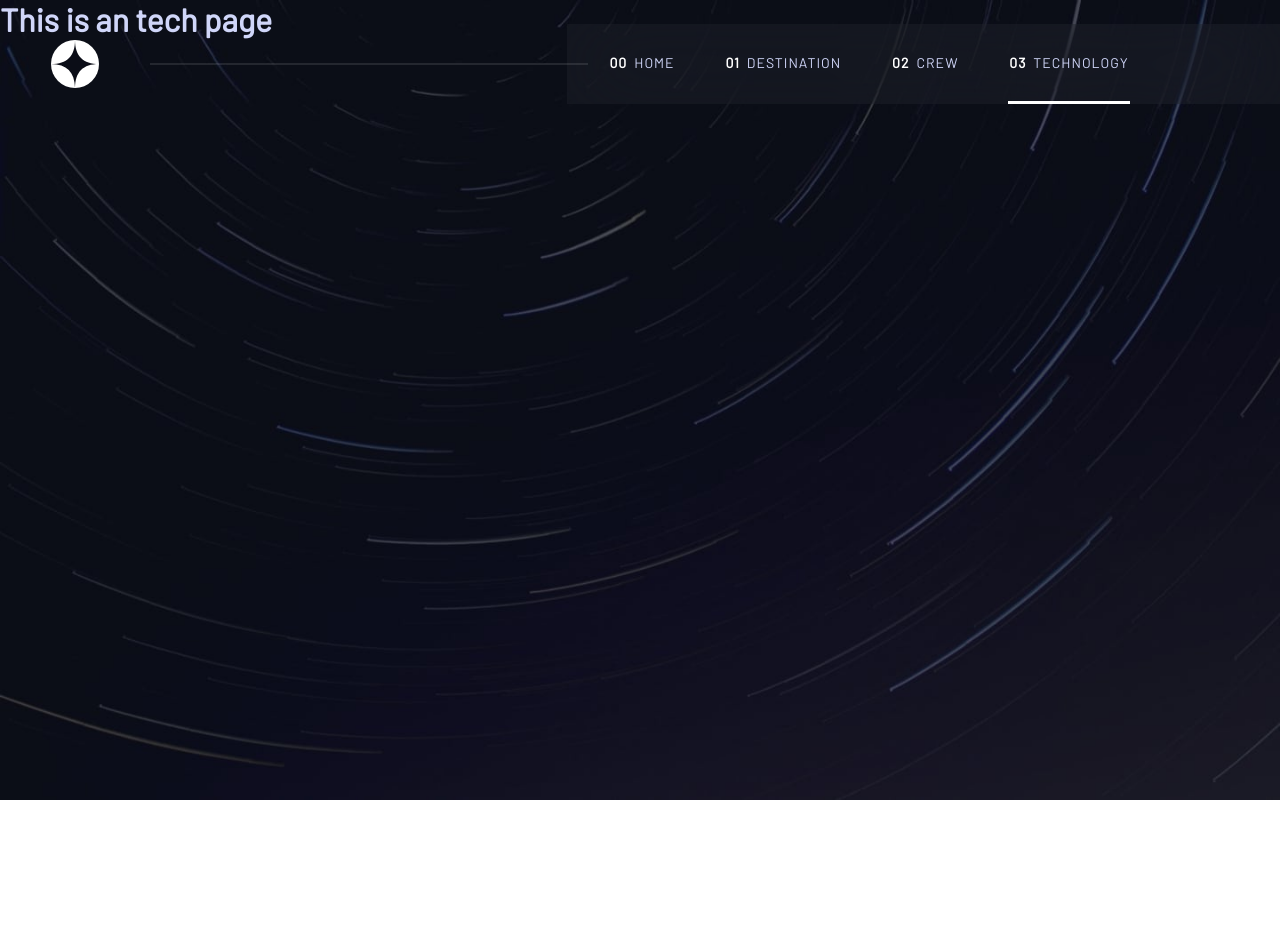
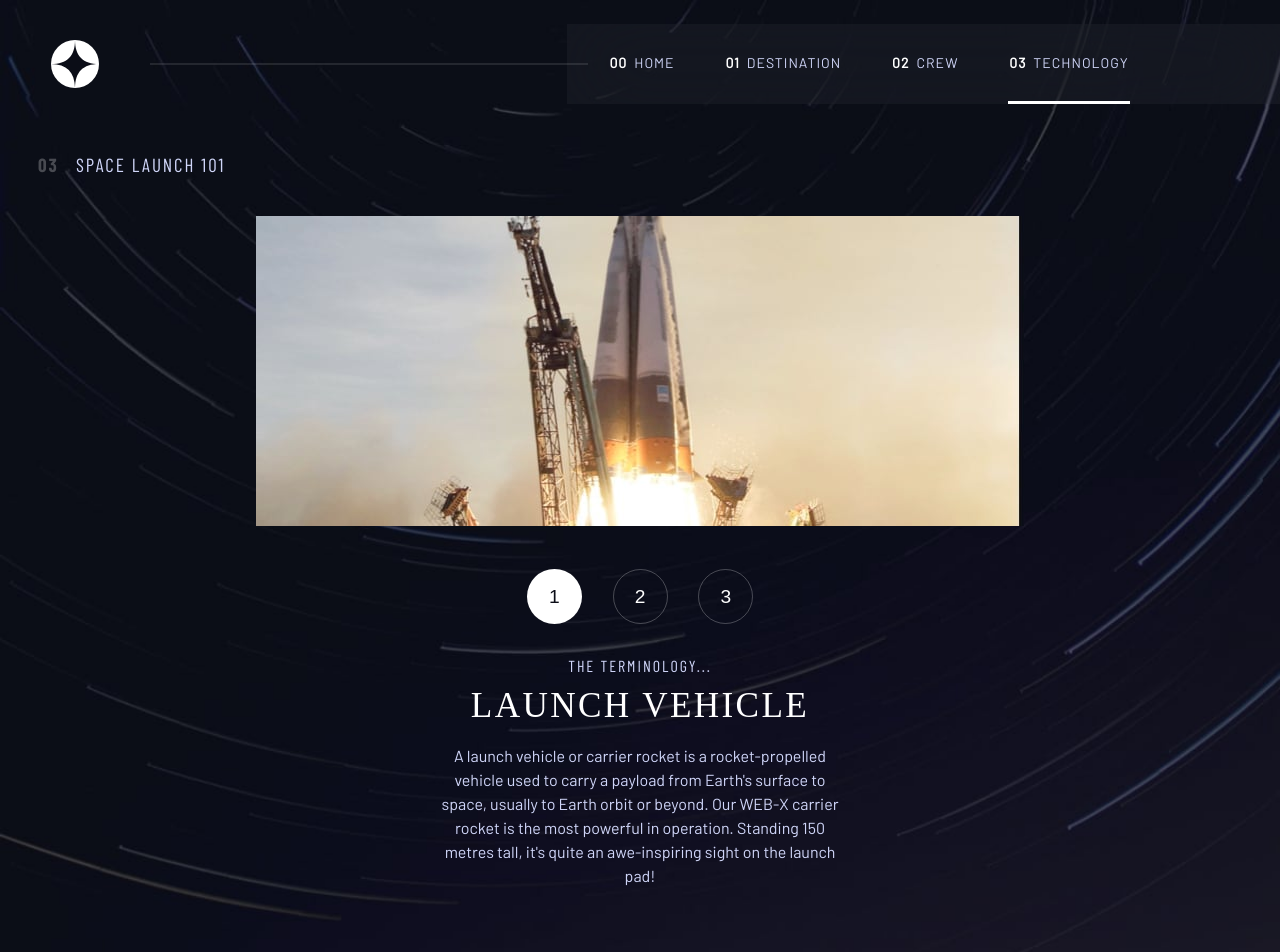
Before and after one commit to alfredthompsonOvie/space-tourism, a Vue app: page /technology in a window 1280 px wide. Shown: the top 952 px of the page. Before the commit the page ends 800 px from the top, so only its background shows below. Built offline with nearby package versions, Linux system fonts and the light colour scheme; a web font is replaced by a local one.

Commit message:
update technology page

```diff
--- a/src/App.vue
+++ b/src/App.vue
@@ -23,5 +23,4 @@ export default {
 .container {
 	position: relative;
 }
-
 </style>
--- a/src/views/TechnologyView.vue
+++ b/src/views/TechnologyView.vue
@@ -1,13 +1,75 @@
 <template>
-	<div class="technology">
-		<h1>This is an tech page</h1>
+	<div class="section section__technology technology">
+		<h3 class="subheading subheading__others subheading__title is-subheading">
+			<span class="subheading__number">03</span>
+			Space launch 101
+		</h3>
+		<!-- ! IMAGES -->
+		<template v-for="tech in technology" :key="tech.name">
+			<div v-if="showTech === tech.name" class="section-img__tech">
+				<img
+					:src="`${imageUrl}${tech.images.landscape}.jpg`"
+					alt=""
+					class="avatar"
+				/>
+			</div>
+		</template>
+
+		<div class="section-contents section-contents__technology">
+			<div class="contents-btn-control btn__tech">
+				<button
+					v-for="(tech, i) in technology"
+					:key="tech.name"
+					class="btn btn__circle"
+					:class="{ btn__active: tech.name == showTech }"
+					@click="showTech = tech.name"
+				>
+					{{ i + 1 }}
+				</button>
+			</div>
+			<!-- contents -->
+			<div class="contents contents__tech">
+				<div
+					v-for="tech in technology"
+					:key="tech.name"
+					class="content content__0 content__profile content__active showcase"
+				>
+					<template v-if="showTech === tech.name">
+						<h3 class="subheading subheading__tech">
+							The terminology...
+						</h3>
+						<h2 class="heading heading__tech">{{ tech.name }}</h2>
+						<p class="content-description content-description__tech description">
+							{{ tech.description }}
+						</p>
+					</template>
+				</div>
+			</div>
+			<!-- end of contents -->
+		</div>
+		<!-- end of section-contents -->
 	</div>
 </template>
 
 <script>
+import { ref } from "vue";
+import userData from "@/data/data.json";
+
 export default {
 	name: "TechnologyView",
-	setup() {},
+	setup() {
+		const { technology } = userData;
+		const imageUrl = new URL("../assets/technology/", import.meta.url).href;
+		const showTech = ref(technology[0].name);
+
+		console.log(technology);
+
+		return {
+			technology,
+			imageUrl,
+			showTech,
+		};
+	},
 };
 </script>
 
@@ -16,39 +78,90 @@ export default {
 	text-align: center;
 	min-height: 100vh;
 	padding-top: 6em;
-	/* overflow: hidden; */
+	overflow: hidden;
 }
-
 .technology {
-	background-image: url(@/assets/images/technology/background-technology-mobile.jpg);
+	background-image: url(@/assets/technology/background-technology-mobile.jpg);
 	background-size: cover;
 	background-repeat: no-repeat;
-
-	min-height: 100vh;
 }
+/* -------------------------------------------------------------------------- */
+/* -------------------------------------------------------------------------- */
+/* -------------------------------------------------------------------------- */
+/* -------------------------------------------------------------------------- */
+/* -------------------------------------------------------------------------- */
+/* -------------------------------------------------------------------------- */
+/* -------------------------------------------------------------------------- */
+/* -------------------------------------------------------------------------- */
+/* IMAGES */
+.section-img__tech {
+	margin: 2.5em 0;
+}
+/* -------------------------------------------------------------------------- */
+/* -------------------------------------------------------------------------- */
+/* -------------------------------------------------------------------------- */
+/* -------------------------------------------------------------------------- */
+/* -------------------------------------------------------------------------- */
+/* -------------------------------------------------------------------------- */
+/* -------------------------------------------------------------------------- */
+/* -------------------------------------------------------------------------- */
+/* BUTTONS */
+.btn__circle {
+	width: 40px;
+	height: 40px;
+	margin: 0em 0.8em;
+	font-size: 1.2rem;
+	border: 1px solid rgba(255, 255, 255, 0.25);
+	border-radius: 50%;
+}
+.btn__active {
+	background-color: #fff;
+	color: #0b0d17;
+}
+/* -------------------------------------------------------------------------- */
+/* -------------------------------------------------------------------------- */
+/* -------------------------------------------------------------------------- */
+/* -------------------------------------------------------------------------- */
+/* -------------------------------------------------------------------------- */
+/* -------------------------------------------------------------------------- */
+/* -------------------------------------------------------------------------- */
+/* -------------------------------------------------------------------------- */
+/*! CONTENTS */
 .contents__tech {
-	height: 18em;
-	padding: 0;
-	margin: 0;
+	margin: 2em 0 5em;
 }
-.content-description__tech {
-	max-width: 292px;
-	max-width: 328px;
-	margin: 0 auto;
-	padding: 0 0.5em;
-}
-.content__2 .content-description__tech {
-	max-width: 325px;
+.subheading {
+	font-family: var(--ff);
+	text-transform: uppercase;
+	font-weight: normal;
+	font-size: 14px;
+	letter-spacing: 2px;
+	margin-bottom: 0.7em;
 }
 .heading {
 	font-family: var(--ff-H);
 	font-weight: var(--fw);
 	text-transform: uppercase;
 	color: var(--color-title);
+	letter-spacing: 2.3625px;
+	margin-bottom: 0.7em;
+	/* line-height: 17px; */
 }
-.heading__tech {
-	margin-bottom: 0.7em;
+.description {
+	max-width: 325px;
+	margin: 0 auto;
+	/* background-color: red; */
+	/* padding: 0 0.5em; */
 }
+
+/* -------------------------------------------------------------------------- */
+/* -------------------------------------------------------------------------- */
+/* -------------------------------------------------------------------------- */
+/* -------------------------------------------------------------------------- */
+/* -------------------------------------------------------------------------- */
+/* -------------------------------------------------------------------------- */
+/* -------------------------------------------------------------------------- */
+/* -------------------------------------------------------------------------- */
 @media screen and (min-width: 500px) {
 	.heading__tech {
 		font-size: 2rem;
@@ -62,12 +175,12 @@ export default {
 	.section-img__crew .section-img {
 		background-size: contain;
 	}
-	.section-img__tech {
+	/* .section-img__tech {
 		height: 16em;
-	}
-	.section-img__tech .section-img {
+	} */
+	/* .section-img__tech .section-img {
 		background-size: cover;
-	}
+	} */
 	/* !contents */
 	.contents__destination {
 		font-size: 17px;
@@ -76,12 +189,12 @@ export default {
 	.content-title__header {
 		font-size: 4.5rem;
 	}
-	.content-description__tech {
+	.description {
 		max-width: 400px;
 	}
-	.content__2 .content-description__tech {
+	/* .content__2 .content-description__tech {
 		max-width: 417px;
-	}
+	} */
 	/* ! btn */
 	.btn__planet {
 		font-size: 16px;
@@ -102,7 +215,7 @@ export default {
 		--fs-nav: 14px;
 	}
 	.technology {
-		background-image: url(@/assets/images/technology/background-technology-tablet.jpg);
+		background-image: url(@/assets/technology/background-technology-tablet.jpg);
 	}
 }
 @media screen and (min-width: 700px) {
@@ -260,17 +373,17 @@ export default {
 		margin: 0 auto;
 	}
 
-	.content-description__tech {
+	.description {
 		max-width: 413px;
 		margin: 0 auto;
 		padding: 0 0.5em;
 	}
-	.content__1 .content-description__tech {
+	/* .content__1 .content-description__tech {
 		max-width: 413px;
 	}
 	.content__2 .content-description__tech {
 		max-width: 417.7px;
-	}
+	} */
 	/* !============================================================ */
 	/* !============================================================ */
 	/* ============================================= */
@@ -289,9 +402,9 @@ export default {
 	.section-img__crew__0 {
 		top: 14px;
 	}
-	.section-img__tech {
+	/* .section-img__tech {
 		height: 22em;
-	}
+	} */
 	/* !============================================================ */
 	/* !============================================================ */
 	/* ============================================= */
```
